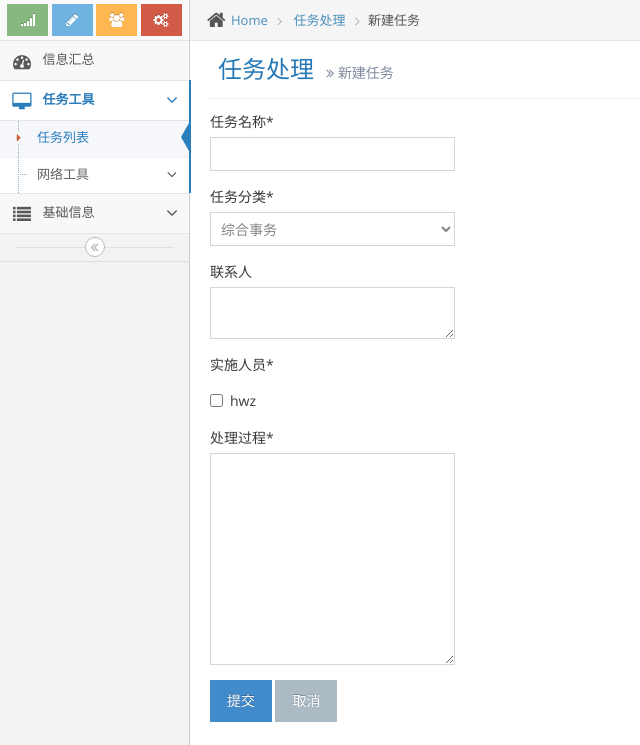
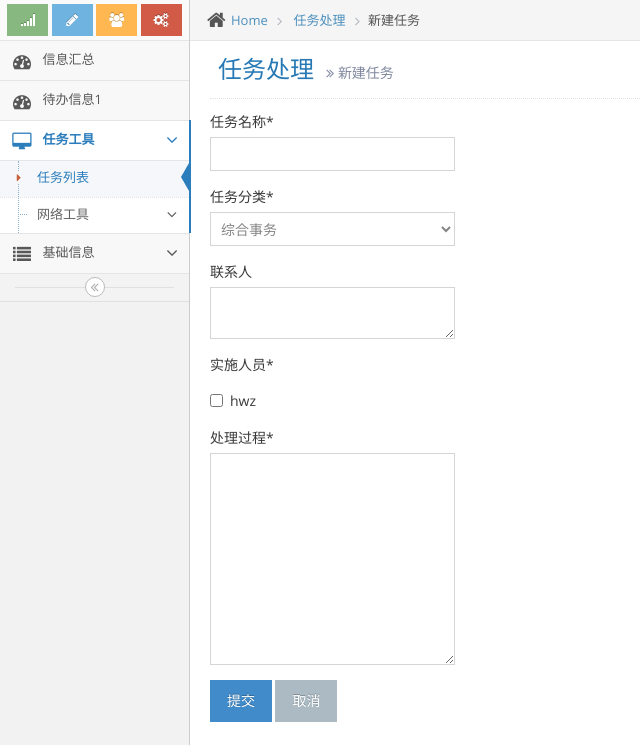
Before and after one commit to didi909/opManage, a Django app: page /task_add/ in a window 1280 px wide. Shown: the part 45-790 px from the top of the page, without its empty margins (0-640 px from the left). Run offline with Django 3.2, Linux system fonts and the light colour scheme; data comes from the database, SQL or seed files in the repository; some libraries are stand-ins or nearby versions.

Commit message:
20170903

```diff
--- a/echo/templates/index.html
+++ b/echo/templates/index.html
@@ -166,6 +166,15 @@
 						<a href="{% url 'index'%}">
 							<i class="menu-icon fa fa-tachometer"></i>
 							<span class="menu-text"> 信息汇总 </span>
+						</a>
+
+						<b class="arrow"></b>
+					</li>
+
+                    <li class="">
+						<a href="{% url 'password_change'%}">
+							<i class="menu-icon fa fa-tachometer"></i>
+							<span class="menu-text"> 待办信息1 </span>
 						</a>
 
 						<b class="arrow"></b>
--- a/goflow/workflow/templates/goflow/base.html
+++ b/goflow/workflow/templates/goflow/base.html
@@ -52,8 +52,8 @@
 
     {% block footer %}
     <div id="footer">
-    <a href="https://opensvn.csie.org/traccgi/goflow/newticket?type=defect&component=leave&milestone=milestone1&version=0.1">
-    submit a bug</a>
+    <a href="https://www.baidu.com">
+    Goto Baidu</a>
     </div>
     {% endblock %}
 </div>
--- /dev/null
+++ b/todo.txt
@@ -0,0 +1,2 @@
+
+学习forms以及其与models的关系
```
Also changed, not shown: 1 other file.
